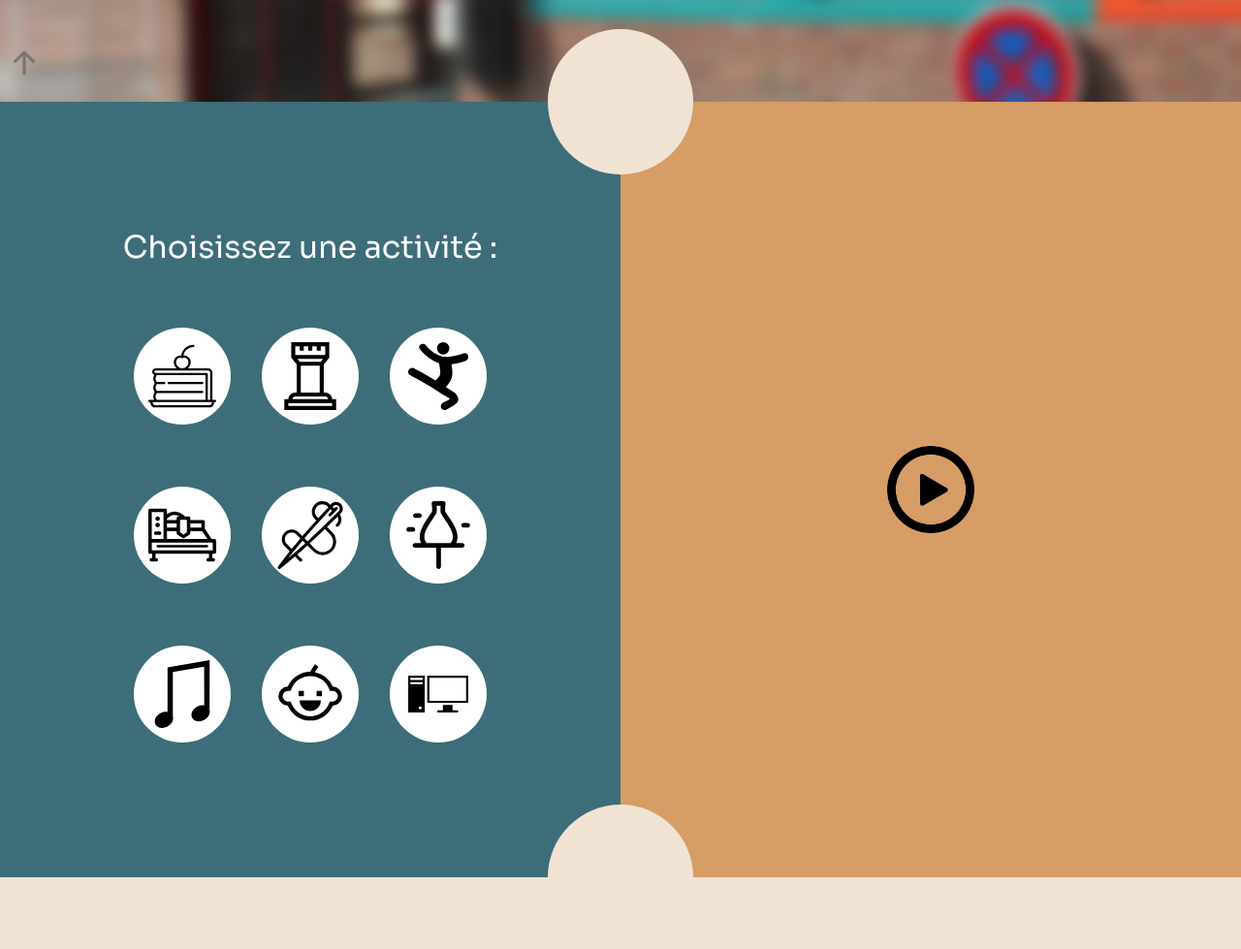
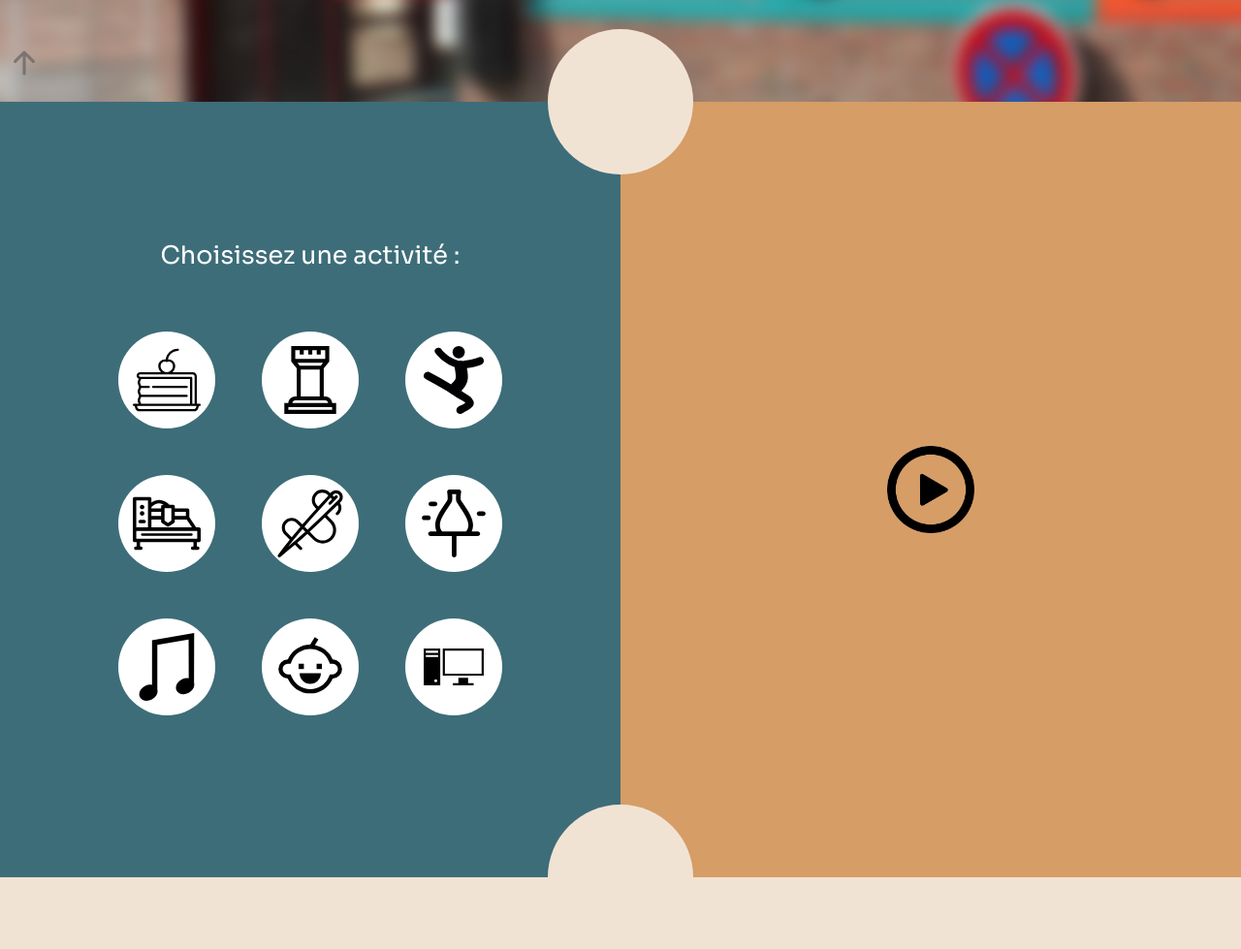
Before and after one commit to Dizth/ECF1-Studi-CSES, a PHP site: page / in a window 1280 px wide. Shown: the part 695-1674 px from the top of the page at 97% size. Run offline with PHP 8.4, Linux system fonts and the light colour scheme.

Commit message:
Main page done

```diff
--- a/index.html
+++ b/index.html
@@ -12,7 +12,7 @@
     <link href="https://fonts.googleapis.com/css2?family=Sora:wght@200;400;500;700&display=swap" rel="stylesheet">
     <title>Document</title>
 </head>
-<body id="topAnchor">
+<body>
     <nav>
         <div class="span-wrapper" id="spanWrapper">
             <span class="logo">
@@ -25,13 +25,11 @@
             </span>
         </div>
     </nav>
-    <a href="#topAnchor">
-        <div class="going-up">
+    <button id="btnTop" class="going-up">
             <svg xmlns="http://www.w3.org/2000/svg" width="50" height="50" fill="currentColor" class="bi bi-arrow-up-short" viewBox="0 0 16 16">
                 <path fill-rule="evenodd" d="M8 12a.5.5 0 0 0 .5-.5V5.707l2.146 2.147a.5.5 0 0 0 .708-.708l-3-3a.5.5 0 0 0-.708 0l-3 3a.5.5 0 1 0 .708.708L7.5 5.707V11.5a.5.5 0 0 0 .5.5z"/>
             </svg>
-        </div>
-    </a>
+    </button>
     <div class="menu-container" id="menuContainer">
         <div class="outside-menu" id="outsideMenu"></div>
         <div class="menu-wrapper" id="menuWrapper">
@@ -59,68 +57,66 @@
     </header>
     <main>
         <section class="main-container">
-            <div class="container container-width">
-                <div class="row my-5 justify-content-center">
+            <div class="container-width">
+                <div class="justify-content-center d-flex">
                     <h2>Choisissez une activité :</h2>
                 </div>
-                <div class="row my-5 justify-content-center">
-                    <a href="#cakeCard" id="btnCooking" class="mx-3 my-2">
+                <div class="pt-3 mt-3">
+                <div class="justify-content-center d-flex col-12">
+                    <a href="#cakeCard" id="btnCooking" class="m-4">
                         <div role="button" class="grid-item cooking rounded-circle">
                             <img src="./svg/cake-svgrepo-com.svg" alt="">
                         </div>
                     </a>
-
-                    <a href="#chessCard" id="btnChess" class="mx-3 my-2">
+                    <a href="#chessCard" id="btnChess" class="m-4">
                         <div role="button" class="grid-item chess rounded-circle">
                             <img src="./svg/chess-svgrepo-com.svg" alt="">
                         </div>
                     </a>
-
-                    <a href="#danceCard" id="btnDance" class="mx-3 my-2">
+                    <a href="#danceCard" id="btnDance" class="m-4">
                         <div role="button" class="grid-item dance rounded-circle">
                             <img src="./svg/jumping-dancer-svgrepo-com.svg" alt="">
                         </div>
                     </a>
                 </div>
 
-                <div class="row my-5 justify-content-center">
-                    <a href="#fablabCard" id="btnFablab" class="mx-3 my-2">
+                <div class="justify-content-center d-flex col-12">
+                    <a href="#fablabCard" id="btnFablab" class="m-4">
                         <div role="button" class="grid-item fablab rounded-circle">
                             <img src="./svg/machinery-svgrepo-com.svg" alt="">
                         </div>
                     </a>
-
-                    <a href="#sewingCard" id="btnSewing" class="mx-3 my-2">
+                    <a href="#sewingCard" id="btnSewing" class="m-4">
                         <div role="button" class="grid-item sewing rounded-circle">
                             <img src="./svg/needle-svgrepo-com.svg" alt="">
                         </div>
                     </a>
-                    <a href="#potteryCard" id="btnPottery" class="mx-3 my-2">
+                    <a href="#potteryCard" id="btnPottery" class="m-4">
                         <div role="button" class="grid-item pottery rounded-circle">
                             <img src="./svg/pottery-svgrepo-com.svg" alt="">
                         </div>
                     </a>
                 </div>
 
-                <div class="row my-5 justify-content-center">
-                    <a href="#musicCard" id="btnMusic" class="mx-3 my-2">
+                <div class="justify-content-center d-flex col-12">
+                    <a href="#musicCard" id="btnMusic" class="m-4">
                         <div role="button" class="grid-item music rounded-circle">
                             <img src="./svg/music-svgrepo-com.svg" alt="">
                         </div>
                     </a>
-
-                    <a href="#ludoCard" id="btnLudo" class="mx-3 my-2">
+                    <a href="#ludoCard" id="btnLudo" class="m-4">
                         <div role="button" class="grid-item ludo rounded-circle">
                             <img src="./svg/child-svgrepo-com.svg" alt="">
                         </div>
                     </a>
 
-                    <a href="#infoCard" id="btnInfo" class="mx-3 my-2">
+                    <a href="#infoCard" id="btnInfo" class="m-4">
                         <div role="button" class="grid-item info rounded-circle">
                             <img src="./svg/pc-svgrepo-com.svg" alt="">
                         </div>
                     </a>
                 </div>
+            </div>
             </div>
             <div class="side-cover">
                 <video id="cookingVid" autoplay muted="" loop="infinite" src="./videos/cooking.mp4"></video>
--- a/scripts/script.js
+++ b/scripts/script.js
@@ -1,9 +1,11 @@
+//menu
 const btnMenu = document.getElementById('menuButton')
 const menuWrapper = document.getElementById('menuWrapper')
 const spanWrapper = document.getElementById('spanWrapper')
 const outsideMenu = document.getElementById('outsideMenu')
 const menuContainer = document.getElementById('menuContainer')
 
+//right page videos
 const sideCover = document.querySelector('.side-cover')
 const play = document.querySelector('.placeholder')
 const btnCooking = document.getElementById('btnCooking')
@@ -25,6 +27,7 @@ const ludoVid = document.getElementById('ludoVid')
 const btnInfo = document.getElementById('btnInfo')
 const infoVid = document.getElementById('infoVid')
 
+const btnTop = document.getElementById('btnTop')
 
 btnMenu.addEventListener('click', (e) =>  {
     menuWrapper.classList.toggle('displayMenu')
@@ -129,3 +132,10 @@ btnInfo.addEventListener('mouseover', (e) => {
 btnInfo.addEventListener('mouseout',(e) => {
     hideVideo(infoVid)
 })
+
+//To the top btn
+
+btnTop.addEventListener('click', (e) => {
+    document.body.scrollTop = 0; // For Safari
+    document.documentElement.scrollTop = 0; // For Chrome, Firefox, IE and Opera
+})
--- a/styles/Mediaqueries/mediaqueries.css
+++ b/styles/Mediaqueries/mediaqueries.css
@@ -3,8 +3,7 @@
     opacity: 0;
     transition: opacity 250ms ease-in;
   }
-}
-@media screen and (max-height: 700px) {
+
   .ball-shortcut {
     opacity: 0;
     transition: opacity 250ms ease-in;
@@ -22,16 +21,6 @@
   }
   .header-container span {
     font-size: 2rem;
-    font-weight: 400;
-  }
-
-  .main-container h2 {
-    font-size: 2rem;
-    font-weight: 400;
-  }
-
-  .grid-item::before {
-    font-size: 1.2rem;
     font-weight: 400;
   }
 }
--- a/styles/Mediaqueries/mediaqueries.scss
+++ b/styles/Mediaqueries/mediaqueries.scss
@@ -5,9 +5,7 @@
         opacity: 0;
         transition: opacity 250ms ease-in;
     }
-}
 
-@media screen and (max-height: 700px) {
     .ball-shortcut {
         opacity: 0;
         transition: opacity 250ms ease-in;
@@ -28,19 +26,6 @@
             @include font(2rem, 400);
         }
     }
-
-    .main-container {
-        & h2 {
-            @include font(2rem, 400)
-        }
-    }
-
-    .grid-item {
-        &::before {
-            @include font(1.2rem, 400)
-        }
-    }
-
 }
 
 @media screen and (min-width: 992px) {
--- a/styles/style.css
+++ b/styles/style.css
@@ -34,6 +34,9 @@ nav {
   opacity: 0.8;
   color: #6d6969;
   transition: color 250ms ease-in;
+  background-color: transparent;
+  border: none;
+  padding: 0;
 }
 .going-up:hover {
   color: #000000;
@@ -184,7 +187,7 @@ main {
   position: relative;
 }
 .main-container h2 {
-  font-size: 4vw;
+  font-size: 1.6rem;
   font-weight: 400;
   color: #ffffff;
 }
@@ -200,8 +203,8 @@ main {
 }
 
 .grid-item {
-  height: 13vw;
-  width: 13vw;
+  height: 16vw;
+  width: 16vw;
   display: flex;
   justify-content: center;
   align-items: center;
@@ -218,11 +221,11 @@ main {
 .grid-item::before {
   content: "";
   position: absolute;
-  top: -25px;
+  top: -30px;
   opacity: 1;
   transition: top 100ms ease-in, opacity 100ms ease-in;
   color: #ffffff;
-  font-size: 2.5vw;
+  font-size: 1rem;
   font-weight: 400;
 }
 
@@ -326,7 +329,6 @@ section {
   background-color: #f1e3d3;
   position: relative;
   z-index: 0;
-  scroll-snap-align: start;
 }
 section:nth-child(odd) {
   background-color: #3d6d79;
--- a/styles/style.scss
+++ b/styles/style.scss
@@ -24,6 +24,9 @@ nav {
     opacity: 0.8;
     color: $btnMenuColor;
     transition: color 250ms ease-in;
+    background-color: transparent;
+    border: none;
+    padding: 0;
     &:hover {
         color: #000000;
         transition: color 250ms ease-in;
@@ -155,7 +158,7 @@ main {
     @include flex(100%, 100vh, center, center);
     position: relative;
     & h2 {
-        @include font(4vw, 400);
+        @include font(1.6rem, 400);
         color: $navColor;
     }
     & .container-width > div > a {
@@ -170,7 +173,7 @@ main {
 }
 
 .grid-item {
-    @include flex(13vw, 13vw, center, center);
+    @include flex(16vw, 16vw, center, center);
     max-width: 100px;
     max-height: 100px;
     background-color: $navColor;
@@ -183,11 +186,11 @@ main {
     &::before {
         content: '';
         position: absolute;
-        top: -25px;
+        top: -30px;
         opacity: 1;
         transition: top 100ms ease-in, opacity 100ms ease-in;
         color: $navColor;
-        @include font(2.5vw, 400)
+        @include font(1rem, 400)
     }
 }
 
@@ -286,7 +289,6 @@ section {
     background-color: $bodyColor;
     position: relative;
     z-index: 0;
-    scroll-snap-align: start;
     &:nth-child(odd) {
         background-color: $mainColor;
         color: $navColor;
```
Also changed, not shown: 2 other files.
